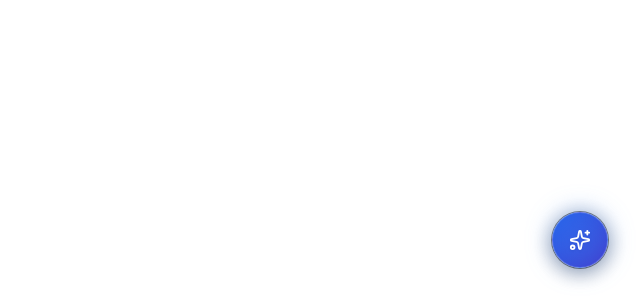
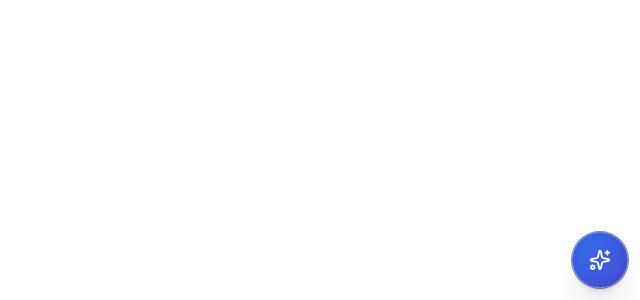
Before and after one commit to abasitbaloch/Next-Gen-Humanoid-Robotics-Book-, a React (Vite) app in the folder frontend/: page / in a window 1280 px wide. Shown: the part 500-800 px from the top of the page, without its empty margins (640-1280 px from the left). Built offline with nearby package versions, Linux system fonts and the light colour scheme.

Commit message:
Move components folders

```diff
--- a/frontend/src/App.jsx
+++ b/frontend/src/App.jsx
@@ -87,14 +87,9 @@ export default function App() {
 
   return (
     <>
-      {/* LAYOUT FIX:
-         We separate the Window and the Button into two different fixed containers.
-         This prevents layout shifts and ensures the button is never clipped by the window's container.
-      */}
-
       {/* 1. THE CHAT WINDOW (Floating Up) */}
       <div className={`
-        fixed bottom-24 right-6 z-50
+        fixed bottom-20 right-4 z-50
         w-[90vw] md:w-[380px] h-[600px] max-h-[75vh]
         flex flex-col overflow-hidden
         rounded-2xl border border-white/10 shadow-2xl shadow-black/80
@@ -174,20 +169,18 @@ export default function App() {
       </div>
 
 
-      {/* 2. THE FLOATING BUTTON (Fixed & Sharpened) */}
-      <div className="fixed bottom-6 right-6 z-50 group">
-
-        {/* A. Wrapper with padding to prevent 'Cut Out' clipping */}
-        <div className="p-2">
-
-          {/* B. The Button */}
+      {/* 2. THE FLOATING BUTTON */}
+      {/* FIX: Moved to 'bottom-3 right-3' to ensure it fits inside smaller parent iframes
+         without getting clipped at the top-left corner.
+      */}
+      <div className="fixed bottom-3 right-3 z-50 group">
         <button
           onClick={toggleChat}
           className={`
             relative flex items-center justify-center w-14 h-14 rounded-full
 
-              /* SHADOWS & BORDERS (The Fix for 'Imprecise' look) */
-              shadow-[0_4px_20px_rgba(0,0,0,0.4)]
+            /* Tighter shadow to prevent clipping */
+            shadow-xl
             border border-white/20
             ring-1 ring-black/50
 
@@ -196,10 +189,9 @@ export default function App() {
             ${isOpen ? 'bg-neutral-800 rotate-90' : 'bg-gradient-to-br from-blue-600 to-indigo-700'}
           `}
         >
-            {/* C. Glow effect that sits BEHIND the button (absolute positioning) */}
-            <span className={`absolute -inset-1 rounded-full bg-blue-500/30 blur-md -z-10 transition-opacity duration-300 ${isOpen ? 'opacity-0' : 'opacity-100 group-hover:opacity-100'}`}></span>
+          {/* Internal Glow (Safer than external) */}
+          <span className={`absolute inset-0 rounded-full bg-blue-400/20 blur-sm ${isOpen ? 'opacity-0' : 'opacity-100'}`}></span>
 
-            {/* Icon */}
           {isOpen ? (
             <X size={24} className="text-gray-400" />
           ) : (
@@ -207,7 +199,6 @@ export default function App() {
           )}
         </button>
       </div>
-      </div>
     </>
   );
 }
```
Lines whose indentation alone changed are shown as unchanged.
